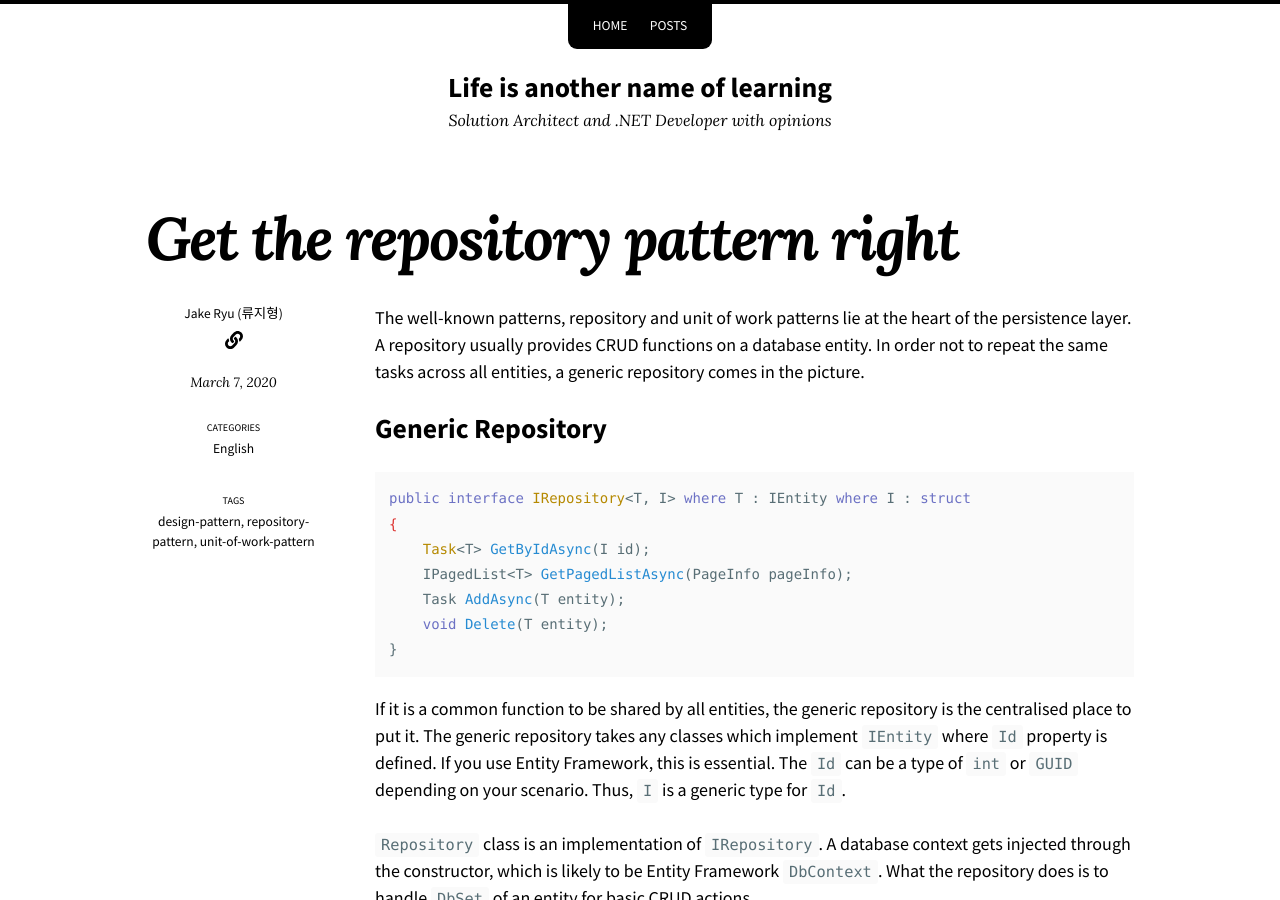
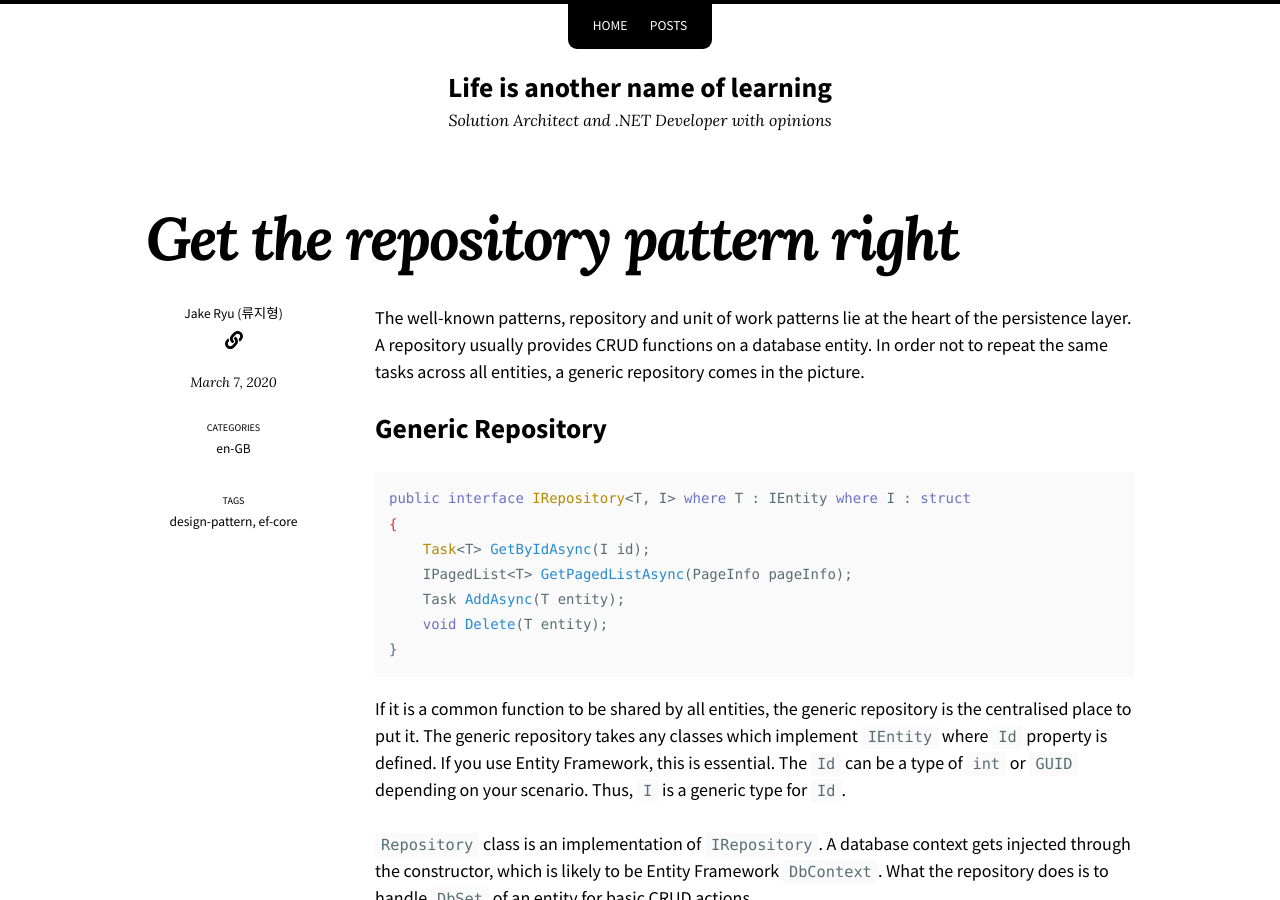
Before and after one commit to JakeRyu/JakeRyu.github.io, a Jekyll site: the page built from _posts/2020-03-07-repository-pattern.md, in a window 1280 px wide and 900 px high. Built offline with Jekyll 4.4.1, drawn with Linux system fonts in a browser that asks for light colours; nearby versions of some CDN libraries.

Commit message:
Update categories of all posts

```diff
--- a/_posts/2020-03-07-repository-pattern.md
+++ b/_posts/2020-03-07-repository-pattern.md
@@ -2,11 +2,10 @@
 title: "Get the repository pattern right"
 excerpt_separator: "<!--more-->"
 categories:
-  - English
+  - en-GB
 tags:
-  - repository-pattern
-  - unit-of-work-pattern
   - design-pattern
+  - ef-core
 ---
 
 The well-known patterns, repository and unit of work patterns lie at the heart of the persistence layer. A repository usually provides CRUD functions on a database entity. In order not to repeat the same tasks across all entities, a generic repository comes in the picture.
```
Also changed, not shown: _posts/2020-02-25-microservices-on-containers.md (+1 -1 lines), _posts/2020-03-08-repository-pattern-1-k.md (+1 -3 lines).
